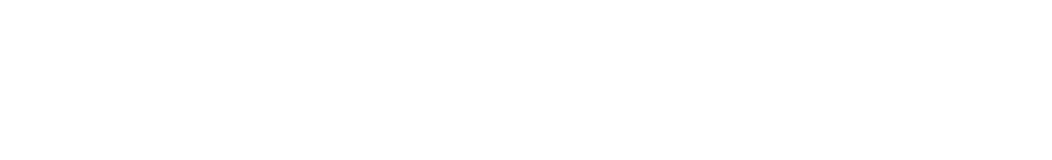
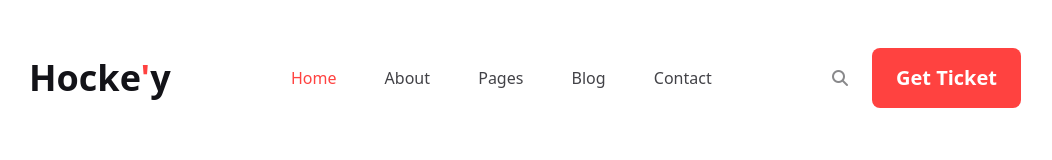
Before and after one commit to Fahadul-Islam/hockey-website, a plain HTML site: page index.html in a window 1280 px wide. Shown: the whole page, without its empty margins (115-1167 px from the left). Drawn offline with nearby package versions, Linux system fonts and the light colour scheme.

Commit message:
nav complete

```diff
--- a/index.html
+++ b/index.html
@@ -21,7 +21,27 @@
 
 <body>
     <header>
-
+        <nav class="flex justify-between items-center mx-5 mt-3 lg:mx-36 lg:my-12">
+            <div class="flex gap-4 items-center text-[#131318] text-2xl lg:text-4xl font-extrabold">
+                <img class="lg:hidden" src="Images/Frame.png" alt="">
+                <h3>Hocke<span class="text-[#FF4240]">'</span>y</h3>
+            </div>
+            <div class="hidden sm:block space-x-11 text-[#424247] text-base font-normal ">
+                <a class="text-[#FF4240] " href="">Home</a>
+                <a href="">About</a>
+                <a href="">Pages</a>
+                <a href="">Blog</a>
+                <a href="">Contact</a>
+            </div>
+            <div>
+                <div class="flex items-center gap-6">
+                    <i class="hidden sm:block  text-[#89898B] fa-solid fa-magnifying-glass "></i>
+                    <button class="bg-[#FF4240] rounded-lg text-[#FFF] text-xl font-bold px-4 py-2 lg:px-6 lg:py-4">
+                        Get Ticket
+                    </button>
+                </div>
+            </div>
+        </nav>
     </header>
     <main>
 
```
Also changed, not shown: Images/Frame.png (added).
